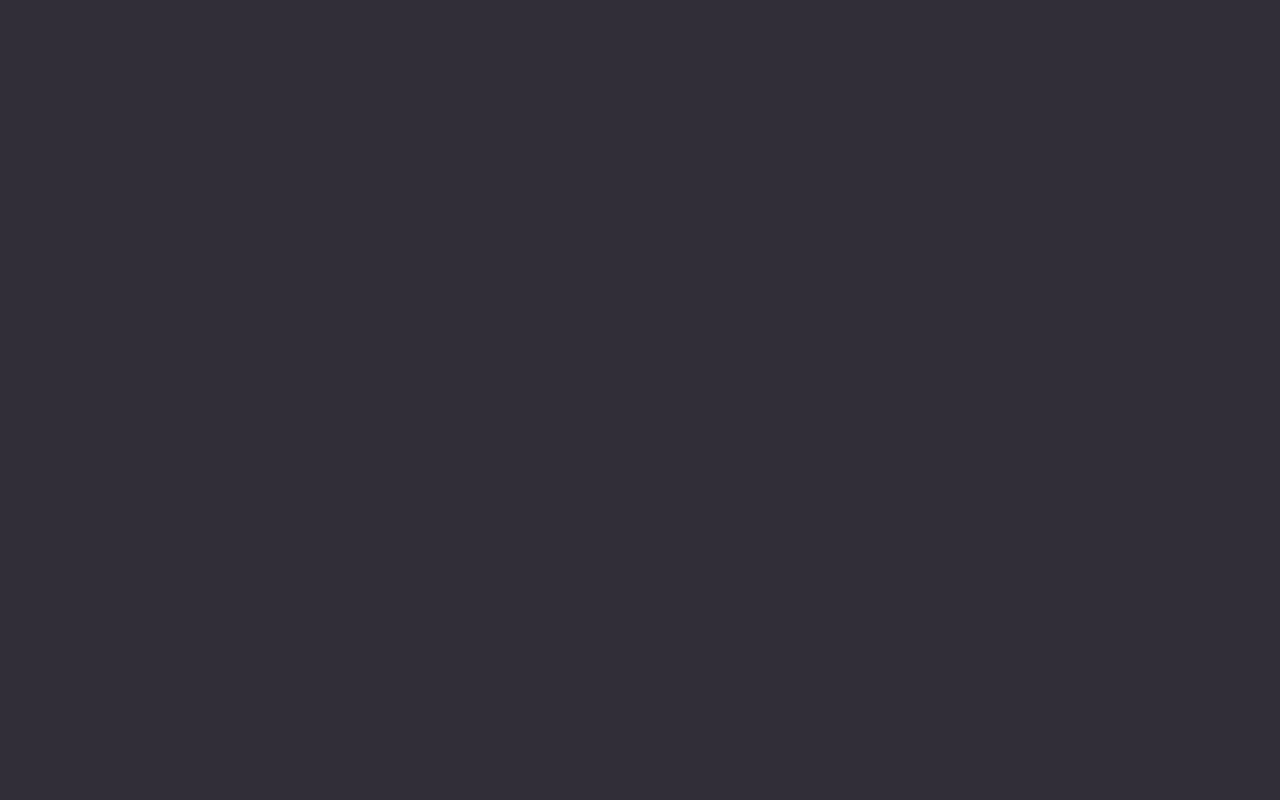
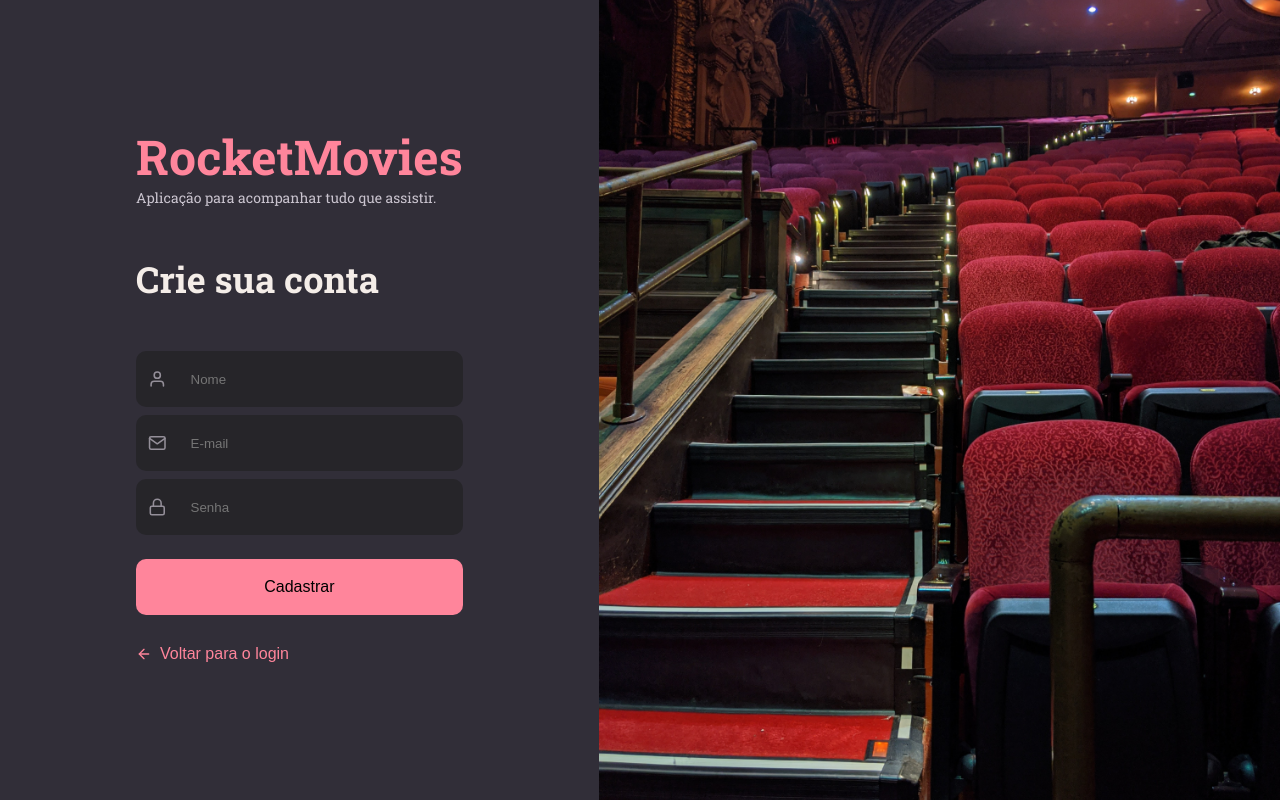
Before and after one commit to devleuuon/rocketmovies, a React (Vite) app: page /rocketmovies/signup in a window 1280 px wide. Before the commit this address had no page. Built offline with nearby package versions, Linux system fonts and the light colour scheme.

Commit message:
registered user

```diff
--- a/package.json
+++ b/package.json
@@ -13,6 +13,7 @@
     "deploy": "gh-pages -d dist"
   },
   "dependencies": {
+    "axios": "^1.7.2",
     "react": "^18.2.0",
     "react-dom": "^18.2.0",
     "react-icons": "^5.0.1",
--- a/src/pages/signup/index.jsx
+++ b/src/pages/signup/index.jsx
@@ -4,9 +4,36 @@
 import { Input } from '../../components/input'
 import { Button } from '../../components/button'
 import { Back } from '../../components/Back'
-import { Link } from "react-router-dom";
+import { Link, useNavigate } from "react-router-dom";
+import { useState } from "react";
+import { api } from "../../services/api";
 
 export function SignUp() {
+    const [name, setName] = useState('')
+    const [email, setEmail] = useState('')
+    const [password, setPassword] = useState('')
+
+    const navigate = useNavigate()
+
+     function handleSignUp() {
+        if(!name || !email || !password) {
+            return alert('Preencha todos os campos!')
+        }
+
+        api.post('/users', { name, email, password }) //vai cadastrar usuário no banco de dados.
+        .then(() => {
+            alert('Usuário cadastrado com sucesso!')
+            navigate('/rocketmovies/')
+        })
+        .catch(error => {
+            if(error.response){
+                alert(error.response.data.message)
+            } else {
+                alert('Não foi possível cadastrar!')
+            }
+        })
+    }
+
     return(
         <Container>
             <Form>
@@ -20,21 +47,24 @@
                 type="text"
                 placeholder="Nome"
                 icon={FiUser}
+                onChange={e => setName(e.target.value)}
                 />
 
                 <Input
                 type="email"
                 placeholder="E-mail"
                 icon={FiMail}
+                onChange={e => setEmail(e.target.value)}
                 />
 
                 <Input
                 type="password"
                 placeholder="Senha"
                 icon={FiLock}
+                onChange={e => setPassword(e.target.value)}
                 />
 
-                <Button title="Cadastrar"/>
+                <Button title="Cadastrar" onClick={handleSignUp} />
 
                 <Link to="/rocketmovies/">
                 <Back title="Voltar para o login" />
--- a/src/routes/index.jsx
+++ b/src/routes/index.jsx
@@ -1,11 +1,11 @@
 import { BrowserRouter } from "react-router-dom";
-import { AppRoutes } from "./app.routes";
-// import { AuthRoutes } from "./auth.routes";
+// import { AppRoutes } from "./app.routes";
+import { AuthRoutes } from "./auth.routes";
 
 export function Routes() {
     return(
         <BrowserRouter>
-        <AppRoutes />
+        <AuthRoutes />
         </BrowserRouter>
     )
 }
--- /dev/null
+++ b/src/services/api.js
@@ -0,0 +1,6 @@
+import axios from "axios";
+
+
+export const api = axios.create({
+    baseURL: 'http://localhost:3000' //endereço do back
+})
```
Also changed, not shown: 1 other file (tests, documents, lock files or other folders).
